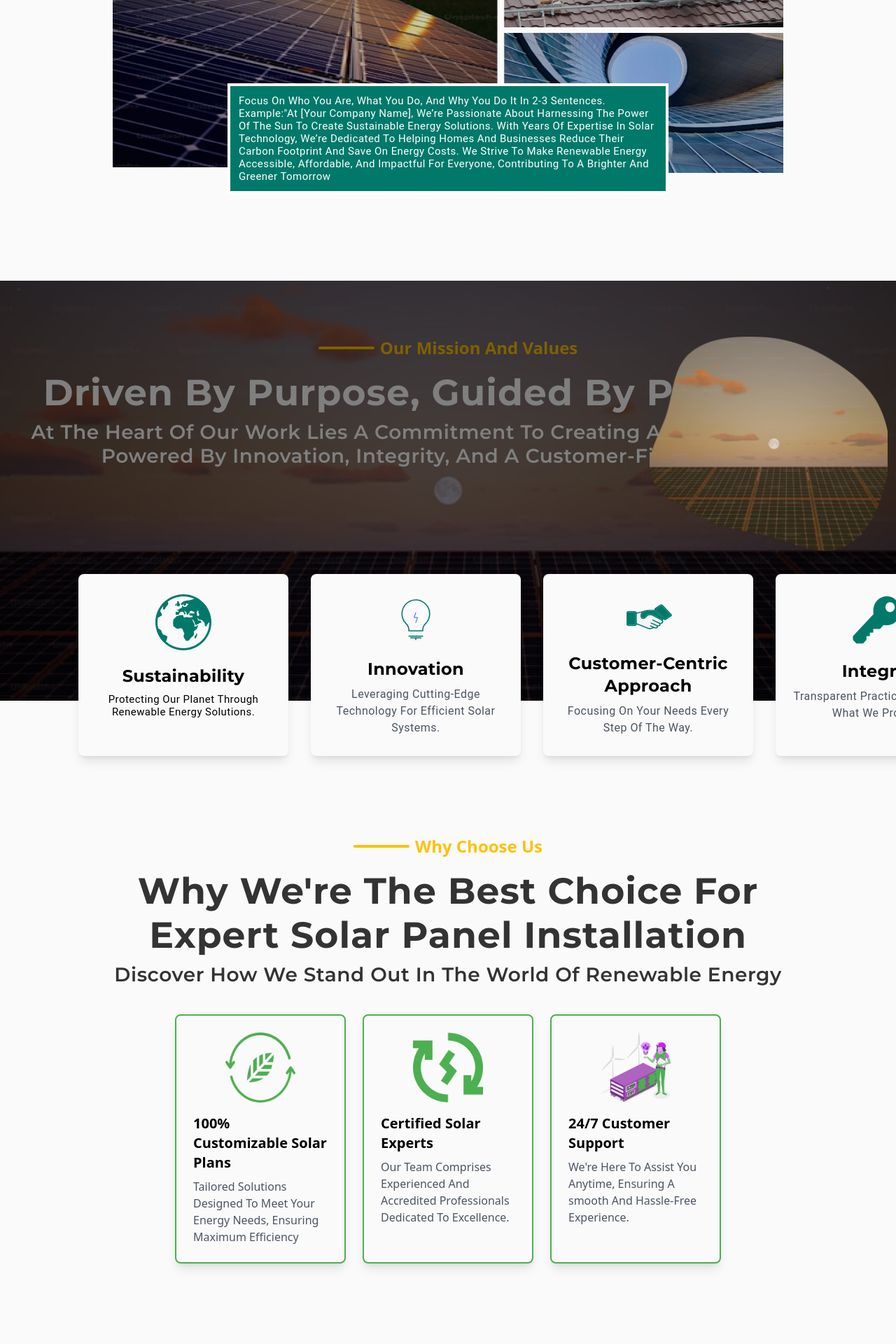
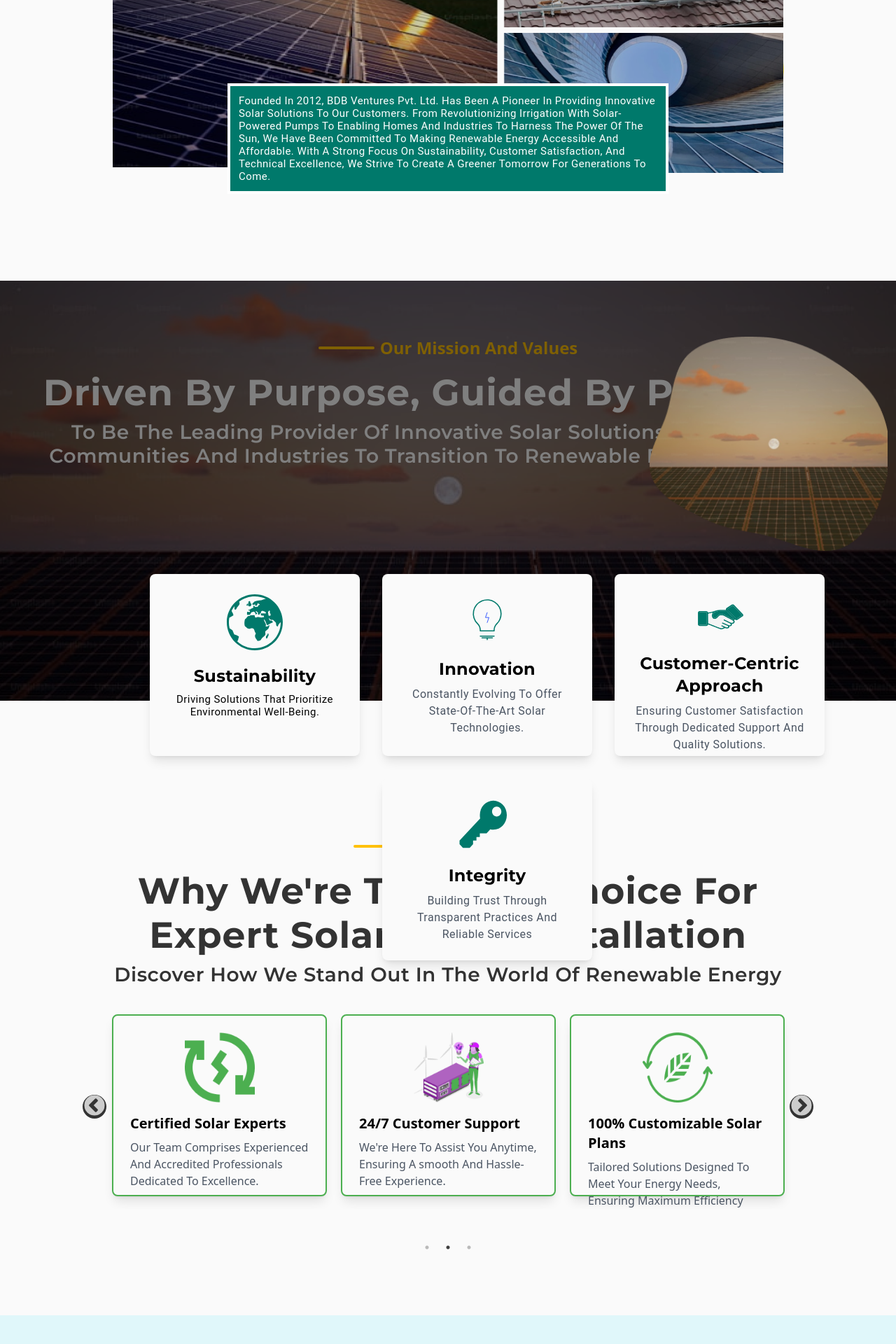
Before and after one commit to Chaitanya-exe/BDBVPL, a Next.js app: page /aboutus in a window 1280 px wide. Shown: the part 1020-2940 px from the top of the page at 70% size. Built offline with nearby package versions, Linux system fonts and the light colour scheme; what tailwindcss-motion would draw is missing.

Commit message:
carousel

```diff
--- a/app/aboutus/page.js
+++ b/app/aboutus/page.js
@@ -13,28 +13,36 @@ import { motion, useAnimation } from "framer-motion";
 import { useEffect } from "react";
 import { useInView } from "react-intersection-observer";
 
+import Slider from "react-slick";
+import "slick-carousel/slick/slick.css";
+import "slick-carousel/slick/slick-theme.css";
+
+const settings = {
+  dots: true,
+  infinite: true,
+  autoplay: true,
+  autoplaySpeed: 4000,
+  //  speed: 500,
+  slidesToShow: 3, // Show 3 slides on larger screens
+  slidesToScroll: 1,
+  responsive: [
+    {
+      breakpoint: 768, // For screens smaller than 768px (md and below)
+      settings: {
+        slidesToShow: 1, // Show 1 slide
+        slidesToScroll: 1, // Scroll 1 slide
+        infinite: true,
+        autoplay: true,
+        autoplaySpeed: 4000, // Disable infinite scrolling
+        arrows: false, // Hide arrows
+      },
+    },
+  ],
+};
 
 const page = () => {
   return (
     <div className="min-h-screen w-screen relative overflow-hidden">
-      {/* <Image
-        src={"/images/herobg2.png"}
-        width={720}
-        height={400}
-        alt="img"
-        className="-z-30 absolute -top-7 h-[230px] md:min-h-[490px]"
-      />
-      <div className="w-[420px] h-14 bg-[#FAFAFA] absolute -left-2 z-20 top-44 -rotate-[4deg] md:top-[415px]" />
-      <div className="flex flex-col pt-14 justify-center items-center gap-2">
-        <h1 className="h1Text text-solarYellow">About us</h1>
-        <div className="flex divide-x-4 divide-solarYellow *:px-3 h2Text">
-          <Link href={"/"} className="text-white">
-            Home
-          </Link>
-          <button className="text-solarYellow">About</button>
-        </div>
-      </div> */}
-
       {/* Hero Section */}
       <Image
         src={"/images/herobg2.png"}
@@ -44,6 +52,7 @@ const page = () => {
         className="-z-30 absolute w-full -top-4 h-[380px] md:min-h-[550px]"
       />
 
+      {/* upper divs */}
       <div className="absolute lg:-top-[78px] -top-[140px]  -left-6 -right-5 z-10">
         <div className="bg-[#FAFAFA] relative h-52 -rotate-[3deg] min-w-[500px]">
           <div className="bg-[#FAFAFA] absolute lg:bottom-0 lg:left-24 bottom-1 rotate-[42deg] h-28 lg:w-56 w-36 rounded-xl -z-10" />
@@ -121,14 +130,14 @@ const page = () => {
           </div>
           <div className="md:min-w-[630px] z-10  w-[300px] pText p-2 md:p-3 border-4 border-white bg-deepTeal text-white">
             <p>
-              Focus on who you are, what you do, and why you do it in 2-3
-              sentences. Example:"At [Your Company Name], we’re passionate about
-              harnessing the power of the sun to create sustainable energy
-              solutions. With years of expertise in solar technology, we’re
-              dedicated to helping homes and businesses reduce their carbon
-              footprint and save on energy costs. We strive to make renewable
-              energy accessible, affordable, and impactful for everyone,
-              contributing to a brighter and greener tomorrow
+              Founded in 2012, BDB Ventures Pvt. Ltd. has been a pioneer in
+              providing innovative solar solutions to our customers. From
+              revolutionizing irrigation with solar-powered pumps to enabling
+              homes and industries to harness the power of the sun, we have been
+              committed to making renewable energy accessible and affordable.
+              With a strong focus on sustainability, customer satisfaction, and
+              technical excellence, we strive to create a greener tomorrow for
+              generations to come.
             </p>
           </div>
         </div>
@@ -156,13 +165,13 @@ const page = () => {
           title={"Our Mission and Values"}
           h1={<span>Driven By Purpose, Guided By Principles.</span>}
           h2={
-            "At The Heart Of Our Work Lies A Commitment To Creating A Sustainable Future Powered By Innovation, Integrity, And A Customer-First Approach."
+            "To be the leading provider of innovative solar solutions that empower communities and industries to transition to renewable energy seamlessly."
           }
           textAllign={"text-center"}
         />
 
         {/* Values Section */}
-        <div className="flex flex-col md:absolute md:mt-28 md:left-28 z-50  items-center justify-center md:flex-row  gap-4 md:gap-8 mx-auto py-10 my-[60px] *:h-[260px] *:w-[300px] bg-cyan-100 sm:bg-transparent">
+        <div className="flex flex-wrap flex-col md:absolute md:mt-28 md:left-28 z-50  items-center justify-center md:flex-row  gap-4 md:gap-8 mx-auto py-10 my-[60px] *:h-[260px] *:w-[300px] bg-cyan-100 sm:bg-transparent">
           {/* Card 1 */}
           <div className="group lg:motion-preset-oscillate motion-duration-2000   hover:bg-green hover:text-white bg-[#FAFAFA] text-black p-6 rounded-lg shadow-lg hover:shadow-xl transition-shadow duration-300 ">
             <div className="flex justify-center mb-4">
@@ -185,7 +194,7 @@ const page = () => {
               Sustainability
             </h3>
             <p className=" group-hover:text-white pText">
-              Protecting Our Planet Through Renewable Energy Solutions.
+              Driving solutions that prioritize environmental well-being.
             </p>
           </div>
 
@@ -211,7 +220,7 @@ const page = () => {
               Innovation
             </h3>
             <p className="text-sm sm:text-base text-gray-600 group-hover:text-white pText">
-              Leveraging Cutting-Edge Technology For Efficient Solar Systems.
+              Constantly evolving to offer state-of-the-art solar technologies.
             </p>
           </div>
 
@@ -237,7 +246,8 @@ const page = () => {
               Customer-Centric Approach
             </h3>
             <p className="text-sm sm:text-base text-gray-600 group-hover:text-white pText">
-              Focusing On Your Needs Every Step Of The Way.
+              Ensuring customer satisfaction through dedicated support and
+              quality solutions.{" "}
             </p>
           </div>
 
@@ -263,9 +273,36 @@ const page = () => {
               Integrity
             </h3>
             <p className="text-sm sm:text-base text-gray-600 group-hover:text-white pText">
-              Transparent Practices, Delivering What We Promise.
+              Building trust through transparent practices and reliable services
             </p>
           </div>
+
+          {/* Card 5 */}
+          {/* <div className="group lg:motion-preset-oscillate motion-duration-2000  hover:bg-teal-500 hover:text-white bg-[#FAFAFA] text-black p-6 rounded-lg shadow-lg hover:shadow-xl transition-shadow duration-300 ">
+            <div className="flex justify-center mb-4">
+              <Image
+                src={"/icons/integrity-icon.svg"}
+                width={80}
+                height={80}
+                alt="Sustainability"
+                className="group-hover:hidden"
+              />
+              <Image
+                src={"/icons/integrityWhite-icon.svg"}
+                width={80}
+                height={80}
+                alt="Sustainability"
+                className="group-hover:block hidden"
+              />
+            </div>
+            <h3 className="text-base sm:text-2xl font-bold mb-2 h1Text mt-2">
+              Integrity
+            </h3>
+            <p className="text-sm sm:text-base text-gray-600 group-hover:text-white pText">
+              Partnering with customers and stakeholders to achieve shared
+              goals
+            </p>
+          </div> */}
         </div>
       </section>
 
@@ -284,9 +321,10 @@ const page = () => {
           h2={"Discover How We Stand Out In The World Of Renewable Energy"}
           textAllign={"text-center "}
         />
-        <div className="grid grid-cols-1 sm:grid-cols-3 gap-6 py-10 mx-[50px] lg:px-[50px] min-h-[200px]">
+        <div className="slider-container">
+          <Slider className="py-10" {...settings}>
             {/* Card 1 */}
-          <div className="border-green border-2 bg-[#FAFAFA] text-black p-6 rounded-lg shadow-lg hover:shadow-xl transition-shadow duration-300 min-w-[100px] min-h-[150px]">
+            <div className="border-green border-2 bg-[#FAFAFA] text-black p-6 rounded-lg shadow-lg hover:shadow-xl transition-shadow duration-300 min-w-[80px] h-[260px]">
               <div className="flex justify-center mb-4">
                 <Image
                   src={"/icons/Group.png"}
@@ -306,7 +344,7 @@ const page = () => {
             </div>
 
             {/* Card 2 */}
-          <div className="border-green  border-2 bg-[#FAFAFA] text-black p-6 rounded-lg shadow-lg hover:shadow-xl transition-shadow duration-300">
+            <div className="border-green border-2 bg-[#FAFAFA] text-black p-6 rounded-lg shadow-lg hover:shadow-xl transition-shadow duration-300 min-w-[80px] h-[260px]">
               <div className="flex justify-center mb-4">
                 <Image
                   src={"/icons/Group (1).png"}
@@ -326,7 +364,7 @@ const page = () => {
             </div>
 
             {/* Card 3 */}
-          <div className="border-green border-2 bg-[#FAFAFA] text-black p-6 rounded-lg shadow-lg hover:shadow-xl transition-shadow duration-300">
+            <div className="border-green border-2 bg-[#FAFAFA] text-black p-6 rounded-lg shadow-lg hover:shadow-xl transition-shadow duration-300 min-w-[80px] h-[260px]">
               <div className="flex justify-center mb-4">
                 <Image
                   src={"/icons/Group (2).png"}
@@ -344,7 +382,69 @@ const page = () => {
                 Hassle-Free Experience.
               </p>
             </div>
+          </Slider>
         </div>
+        {/* <div className="grid grid-cols-1 sm:grid-cols-3 gap-6 py-10 mx-[50px] lg:px-[50px] min-h-[200px]"> */}
+        {/* Card 1 */}
+        {/* <div className="border-green border-2 bg-[#FAFAFA] text-black p-6 rounded-lg shadow-lg hover:shadow-xl transition-shadow duration-300 min-w-[100px] min-h-[150px]">
+            <div className="flex justify-center mb-4">
+              <Image
+                src={"/icons/Group.png"}
+                width={100}
+                height={100}
+                alt="Integrity"
+                className="w-[100px] h-[100px] "
+              />
+            </div>
+            <h3 className="text-base sm:text-xl font-bold mb-2">
+              100% Customizable Solar Plans
+            </h3>
+            <p className="text-sm sm:text-base text-gray-600 ">
+              Tailored Solutions Designed To Meet Your Energy Needs, Ensuring
+              Maximum Efficiency
+            </p>
+          </div> */}
+
+        {/* Card 2 */}
+        {/* <div className="border-green  border-2 bg-[#FAFAFA] text-black p-6 rounded-lg shadow-lg hover:shadow-xl transition-shadow duration-300">
+            <div className="flex justify-center mb-4">
+              <Image
+                src={"/icons/Group (1).png"}
+                width={100}
+                height={100}
+                alt="Integrity"
+                className="w-[100px] h-[100px] "
+              />
+            </div>
+            <h3 className="text-base sm:text-xl font-bold mb-2">
+              Certified Solar Experts
+            </h3>
+            <p className="text-sm sm:text-base text-gray-600">
+              Our Team Comprises Experienced And Accredited Professionals
+              Dedicated To Excellence.
+            </p>
+          </div> */}
+
+        {/* Card 3 */}
+        {/* <div className="border-green border-2 bg-[#FAFAFA] text-black p-6 rounded-lg shadow-lg hover:shadow-xl transition-shadow duration-300">
+            <div className="flex justify-center mb-4">
+              <Image
+                src={"/icons/Group (2).png"}
+                width={100}
+                height={100}
+                alt="Integrity"
+                className="w-[100px] h-[100px] "
+              />
+            </div>
+            <h3 className="text-base sm:text-xl font-bold mb-2">
+              24/7 Customer Support
+            </h3>
+            <p className="text-sm sm:text-base text-gray-600">
+              We're Here To Assist You Anytime, Ensuring A smooth And
+              Hassle-Free Experience.
+            </p>
+          </div>
+        </div> */}
       </section>
 
       {/* leaders section */}
@@ -355,7 +455,6 @@ const page = () => {
           textAllign={"text-center md:px-36"}
         />
         <div className="flex flex-col md:flex-row items-center justify-center gap-8  md:gap-28 my-16">
-
           <div className="group flex flex-col justify-center items-center">
             {/* Fixed size container to avoid layout shifting */}
             <div className="relative flex items-center justify-center w-[230px] md:w-[250px] md:h-[250px] h-[230px] border rounded-full border-deepTeal group-hover:bg-deepTeal bg-skyBlue p-1 overflow-hidden">
@@ -467,8 +566,6 @@ const page = () => {
               <h6 className="font-thin">Chief Engineer</h6>
             </div>
           </div>
-
-
         </div>
       </section>
 
@@ -575,7 +672,12 @@ const page = () => {
 
 export default page;
 
-const AnimatedDiv = ({ width, duration = 1.5, delay = 0.3, bgColor = "bg-deepTeal" }) => {
+const AnimatedDiv = ({
+  width,
+  duration = 1.5,
+  delay = 0.3,
+  bgColor = "bg-deepTeal",
+}) => {
   const controls = useAnimation();
   const [ref, inView] = useInView({ threshold: 0.5 });
 
--- a/package.json
+++ b/package.json
@@ -20,6 +20,8 @@
     "react-dom": "^18.3.1",
     "react-icons": "^5.3.0",
     "react-intersection-observer": "^9.13.1",
+    "react-slick": "^0.30.2",
+    "slick-carousel": "^1.8.1",
     "tailwindcss-motion": "^0.4.3-beta"
   },
   "devDependencies": {
--- a/styles/globals.css
+++ b/styles/globals.css
@@ -25,6 +25,25 @@ body {
   color: #333333;
   scroll-behavior: smooth;
 }
+
+
+
+.slick-slide > div {
+    margin: 0 10px;
+}
+
+
+.slick-slider .slick-arrow {
+    scale: 1.7;
+    /* margin: 5px; */
+    color: #0bf3ef;
+    background-color: #333333;
+    border-radius: 50%;
+  }
+.slick-slider .slick-arrow:hover {
+
+    background-color: #121010;
+  }
 
 @layer utilities{
 
```
Also changed, not shown: app/page.js (+5 -3 lines), 1 other file (tests, documents, lock files or other folders). Lines whose indentation alone changed are shown as unchanged.
